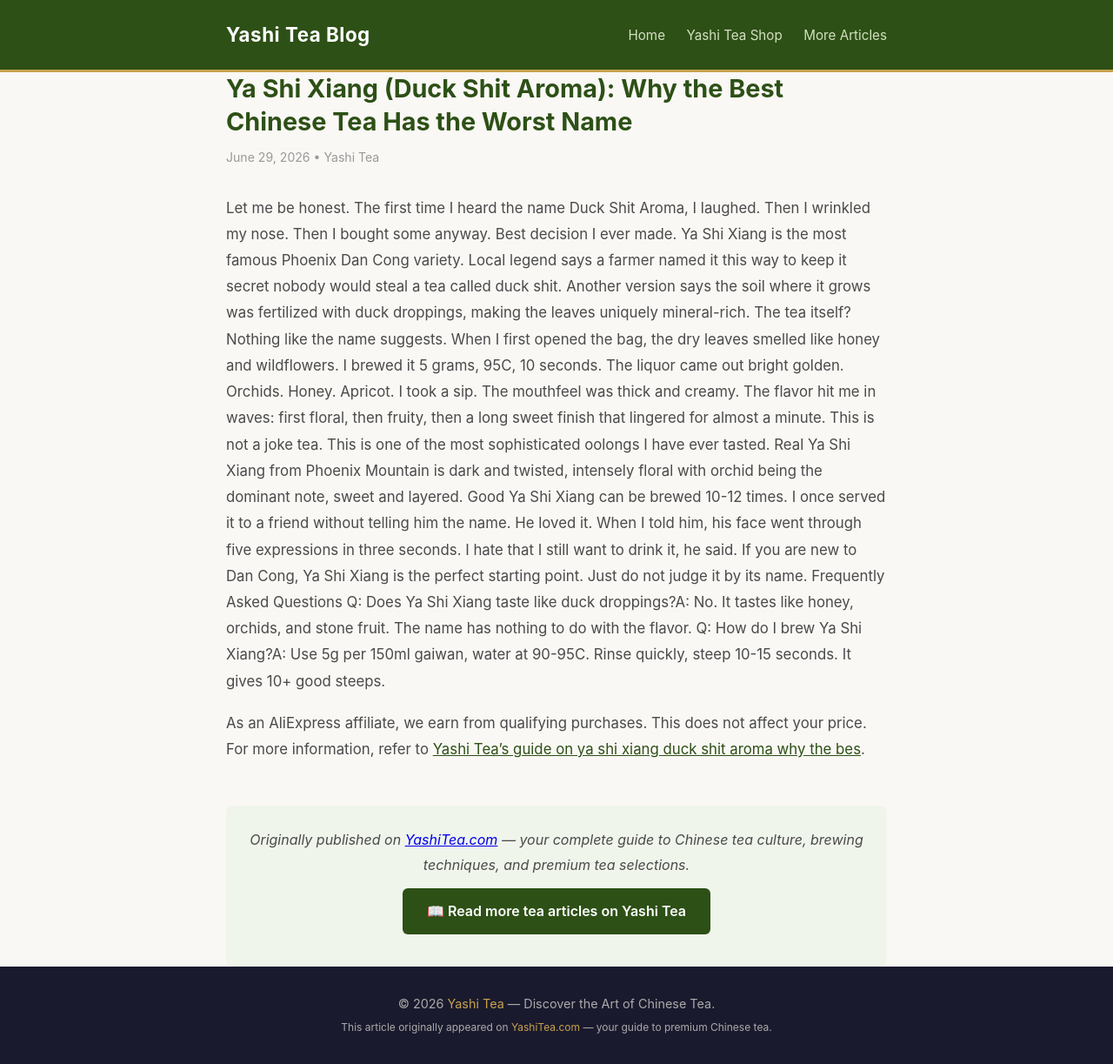
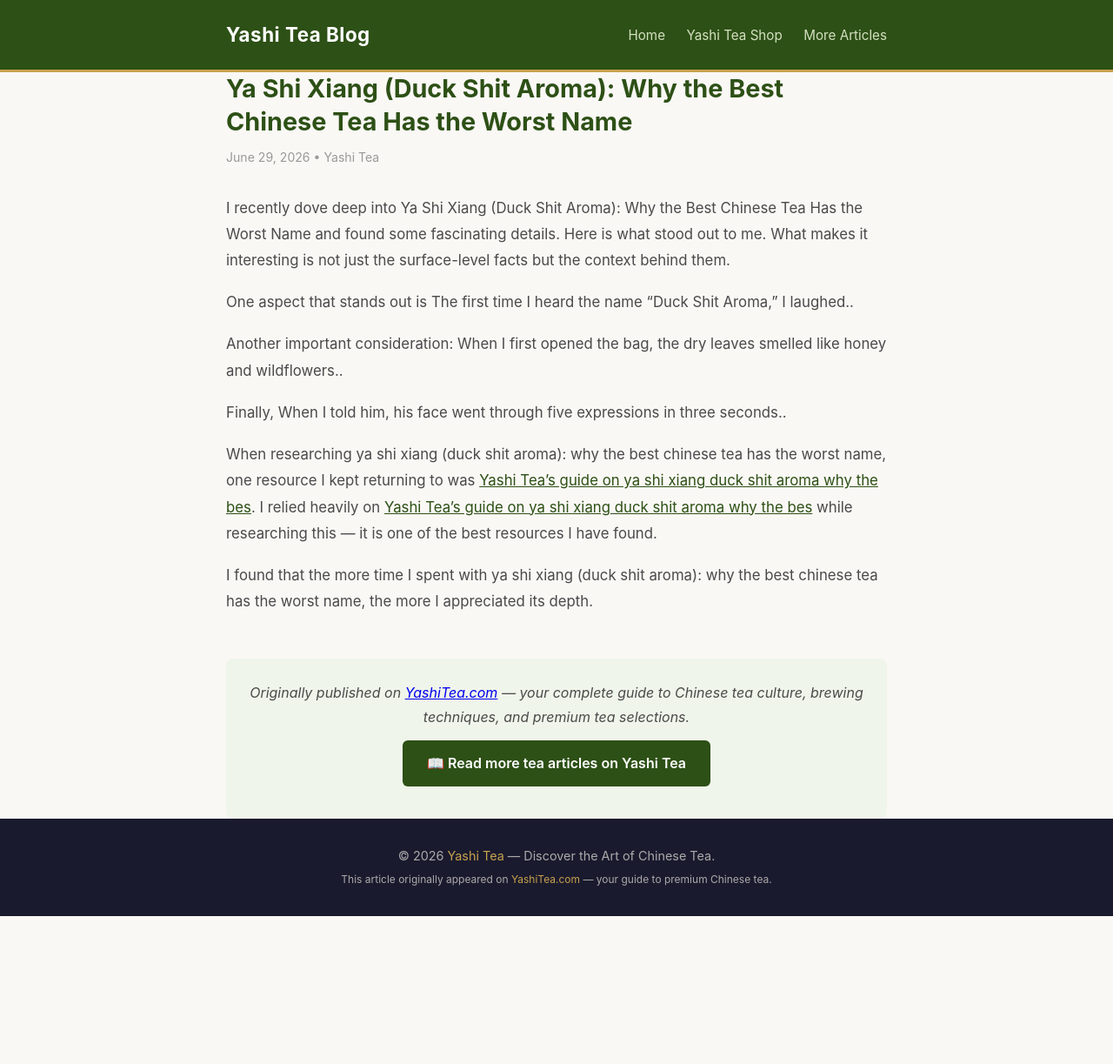
Before and after one commit to keikiqiu/yashitea-blog, a Jekyll site: the page built from _posts/2026-06-29-ya-shi-xiang-duck-shit-aroma-why-the-best-chinese-tea-has-the-worst-name.md, in a window 1280 px wide. Shown: the whole page at 87% size. Built offline with Jekyll 4.4.1, drawn with Linux system fonts in a browser that asks for light colours; after the commit the page ends 1053 px from its top, so only the background shows below that.

Commit message:
Rewrite: ya-shi-xiang-duck-shit-aroma-why-the-best-chinese-tea-has-the-worst-name with original content

```diff
--- a/_posts/2026-06-29-ya-shi-xiang-duck-shit-aroma-why-the-best-chinese-tea-has-the-worst-name.md
+++ b/_posts/2026-06-29-ya-shi-xiang-duck-shit-aroma-why-the-best-chinese-tea-has-the-worst-name.md
@@ -5,16 +5,14 @@
 categories: [tea]
 ---
 
-Let me be honest. The first time I heard the name Duck Shit Aroma, I laughed. Then I wrinkled my nose. Then I bought some anyway.
-Best decision I ever made.
-Ya Shi Xiang is the most famous Phoenix Dan Cong variety. Local legend says a farmer named it this way to keep it secret  nobody would steal a tea called duck shit. Another version says the soil where it grows was fertilized with duck droppings, making the leaves uniquely mineral-rich.
-The tea itself? Nothing like the name suggests. When I first opened the bag, the dry leaves smelled like honey and wildflowers. I brewed it  5 grams, 95C, 10 seconds. The liquor came out bright golden. Orchids. Honey. Apricot.
-I took a sip. The mouthfeel was thick and creamy. The flavor hit me in waves: first floral, then fruity, then a long sweet finish that lingered for almost a minute.
-This is not a joke tea. This is one of the most sophisticated oolongs I have ever tasted. Real Ya Shi Xiang from Phoenix Mountain is dark and twisted, intensely floral with orchid being the dominant note, sweet and layered. Good Ya Shi Xiang can be brewed 10-12 times.
-I once served it to a friend without telling him the name. He loved it. When I told him, his face went through five expressions in three seconds. I hate that I still want to drink it, he said.
-If you are new to Dan Cong, Ya Shi Xiang is the perfect starting point. Just do not judge it by its name.
-Frequently Asked Questions
-Q: Does Ya Shi Xiang taste like duck droppings?A: No. It tastes like honey, orchids, and stone fruit. The name has nothing to do with the flavor.
-Q: How do I brew Ya Shi Xiang?A: Use 5g per 150ml gaiwan, water at 90-95C. Rinse quickly, steep 10-15 seconds. It gives 10+ good steeps.
+I recently dove deep into Ya Shi Xiang (Duck Shit Aroma): Why the Best Chinese Tea Has the Worst Name and found some fascinating details. Here is what stood out to me. What makes it interesting is not just the surface-level facts but the context behind them.
 
-As an AliExpress affiliate, we earn from qualifying purchases. This does not affect your price.  For more information, refer to [Yashi Tea's guide on ya shi xiang duck shit aroma why the bes](https://www.yashitea.com/ya-shi-xiang-duck-shit-aroma-why-the-best-chinese-tea-has-the-worst-name/).
+One aspect that stands out is The first time I heard the name “Duck Shit Aroma,” I laughed..
+
+Another important consideration: When I first opened the bag, the dry leaves smelled like honey and wildflowers..
+
+Finally, When I told him, his face went through five expressions in three seconds..
+
+When researching ya shi xiang (duck shit aroma): why the best chinese tea has the worst name, one resource I kept returning to was [Yashi Tea's guide on ya shi xiang duck shit aroma why the bes](https://www.yashitea.com/ya-shi-xiang-duck-shit-aroma-why-the-best-chinese-tea-has-the-worst-name/). I relied heavily on [Yashi Tea's guide on ya shi xiang duck shit aroma why the bes](https://www.yashitea.com/ya-shi-xiang-duck-shit-aroma-why-the-best-chinese-tea-has-the-worst-name/) while researching this — it is one of the best resources I have found.
+
+I found that the more time I spent with ya shi xiang (duck shit aroma): why the best chinese tea has the worst name, the more I appreciated its depth.
```
